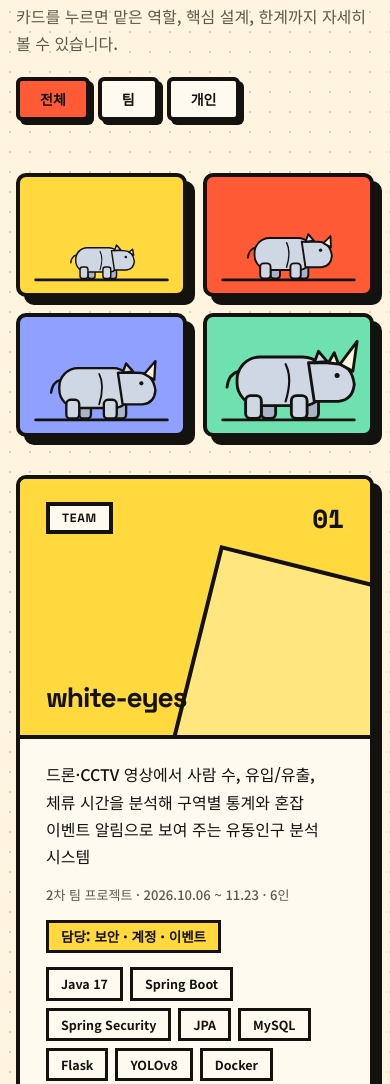
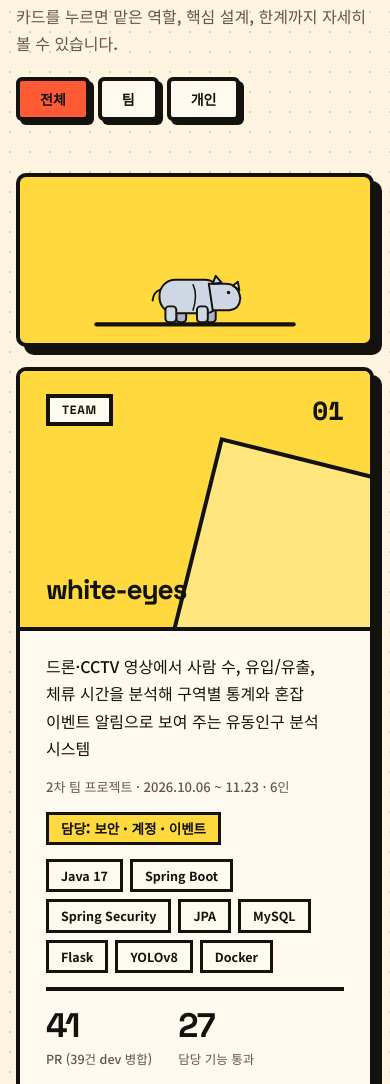
Before and after one commit to ho8566z/yunho-portfolio-2611, a plain HTML site: page index.html in a window 390 px wide. Shown: the part 3438-4522 px from the top of the page. Drawn offline with nearby package versions, Linux system fonts and the light colour scheme; a web font is replaced by a local one.

Commit message:
프로젝트를 코뿔소 성장 단계와 한 줄씩 지그재그로 배치
- 프로젝트마다 코뿔소 칸(새끼~성체 5단계)과 카드를 한 줄로 묶음
- 줄마다 좌우를 번갈아 배치, 필터 시 숨김 줄을 빼고 다시 지그재그
- 모바일은 코뿔소 칸이 카드 위로 쌓임
- 기존 4칸 코뿔소 줄 제거

Co-Authored-By: Claude Sonnet 5.5 <noreply@anthropic.com>

```diff
--- a/index.html
+++ b/index.html
@@ -281,13 +281,7 @@ body.lock{overflow:hidden}
   43%{opacity:0;transform:scale(.4)}46%{opacity:1;transform:scale(1.1)}54%{opacity:0;transform:scale(1.5)}
   67%{opacity:0;transform:scale(.4)}70%{opacity:1;transform:scale(1.5)}84%,100%{opacity:0;transform:scale(2.2)}
 }
-.grow{display:grid;grid-template-columns:repeat(4,1fr);gap:20px;margin:0 0 38px}
-.grow .g{margin:0;padding:10px 10px 6px;border:var(--bd);border-radius:22px;box-shadow:5px 5px 0 var(--ink)}
-.grow .g1{background:var(--c1)}.grow .g2{background:var(--c2)}.grow .g3{background:var(--c3)}.grow .g4{background:var(--c4)}
-.grow svg{display:block;width:100%;height:auto;transition:transform .25s}
-.grow .g:hover svg{transform:translateY(-4px) rotate(-1.5deg)}
-@media (max-width:620px){.grow{grid-template-columns:1fr 1fr;gap:16px}}
-@media (prefers-reduced-motion:reduce){.rh-break *{animation:none!important}.grow svg{transition:none}}
+@media (prefers-reduced-motion:reduce){.rh-break *{animation:none!important}.rcell svg{transition:none}}
 
 /* =====================================================================
    네오브루탈리즘: 4px 검정 테두리 · 번지지 않는 하드 그림자 · 각진 큰 블록
@@ -360,14 +354,6 @@ h2{font-weight:900;letter-spacing:-.05em}
 
 /* 프로젝트: 질서 있는 큰 블록 */
 .proj:nth-child(n){--rot:0deg}
-@media (min-width:981px){
-  .bento{align-items:stretch;gap:36px 32px}
-  .proj:nth-child(n){margin-top:0}
-  .proj:nth-child(1){grid-column:1/span 7}
-  .proj:nth-child(2){grid-column:8/span 5}
-  .proj:nth-child(3){grid-column:1/span 4}
-  .proj:nth-child(4){grid-column:5/span 4}
-  .proj:nth-child(5){grid-column:9/span 4}
 }
 .proj:hover{translate:-5px -5px;box-shadow:13px 13px 0 var(--ink)}
 .cover::after{border-radius:0;transform:rotate(14deg)}
@@ -399,7 +385,6 @@ dialog{border-radius:var(--radius);box-shadow:14px 14px 0 var(--ink)}
 .dgrid .card{box-shadow:6px 6px 0 var(--ink)}
 
 /* 코뿔소 성장 블록 */
-.grow .g{border-radius:var(--radius);box-shadow:8px 8px 0 var(--ink)}
 
 @media (max-width:620px){
   .nav-cta{padding:8px 14px;font-size:14px}
@@ -408,6 +393,24 @@ dialog{border-radius:var(--radius);box-shadow:14px 14px 0 var(--ink)}
   .stat b{font-size:30px;white-space:nowrap}
   .art .sticky{right:-2%;font-size:12.5px;padding:10px 14px}
   .links a{border-radius:6px}
+}
+
+/* 프로젝트: 코뿔소(성장 단계) + 카드를 한 줄로, 줄마다 좌우 지그재그 */
+.bento{display:flex;flex-direction:column;align-items:stretch;gap:48px;padding-bottom:0}
+.prow{display:grid;grid-template-columns:minmax(200px,.34fr) 1fr;gap:40px;align-items:stretch}
+.prow.flip{grid-template-columns:1fr minmax(200px,.34fr)}
+.prow[hidden]{display:none}
+.rcell{grid-row:1;grid-column:1;margin:0;display:flex;align-items:flex-end;padding:14px 14px 22px;background:var(--cv);border:var(--bd);border-radius:var(--radius);box-shadow:var(--hard)}
+.prow.flip .rcell{grid-column:2}
+.rcell svg{display:block;width:100%;height:auto;transition:transform .25s}
+.prow:hover .rcell svg{transform:translateY(-6px)}
+.prow>.proj{grid-row:1;grid-column:2!important;margin-top:0!important}
+.prow.flip>.proj{grid-column:1!important}
+@media (max-width:760px){
+  .prow,.prow.flip{grid-template-columns:1fr;gap:20px}
+  .rcell,.prow.flip .rcell{grid-column:1;padding:8px}
+  .rcell svg{max-height:150px}
+  .prow>.proj,.prow.flip>.proj{grid-column:1!important;grid-row:2}
 }
 </style>
 </head>
@@ -426,6 +429,7 @@ dialog{border-radius:var(--radius);box-shadow:14px 14px 0 var(--ink)}
   <g id="rh-h1" stroke="#14120f" stroke-width="4" stroke-linejoin="round" fill="#fff4df"><path d="M177 54L190 63L187 46Z"/></g>
   <g id="rh-h2" stroke="#14120f" stroke-width="4" stroke-linejoin="round" fill="#fff4df"><path d="M174 53L190 62L189 38Z"/></g>
   <g id="rh-h3" stroke="#14120f" stroke-width="4" stroke-linejoin="round" fill="#fff4df"><path d="M173 52L190 62L192 30Z"/></g>
+  <g id="rh-h35" stroke="#14120f" stroke-width="4" stroke-linejoin="round" fill="#fff4df"><path d="M173 52L190 62L192 30Z"/><path d="M158 50L170 52L165 42Z"/></g>
   <g id="rh-h4" stroke="#14120f" stroke-width="4" stroke-linejoin="round" fill="#fff4df"><path d="M172 52L190 62L196 20Z"/><path d="M156 50L170 52L164 36Z"/></g>
 </defs></svg>
 <a class="skip" href="#main">본문으로 건너뛰기</a>
@@ -537,12 +541,6 @@ dialog{border-radius:var(--radius);box-shadow:14px 14px 0 var(--ink)}
         <button class="chip-btn" data-f="team" aria-pressed="false">팀</button>
         <button class="chip-btn" data-f="solo" aria-pressed="false">개인</button>
       </div>
-    </div>
-    <div class="grow reveal" role="img" aria-label="어린 코뿔소가 점점 자라 성체가 되는 4단계 그림">
-      <figure class="g g1"><svg viewBox="0 0 200 140" aria-hidden="true"><path d="M8 130H192" stroke="#14120f" stroke-width="4" stroke-linecap="round"/><g transform="translate(100 128) scale(.5) translate(-100 -128)"><use href="#rh-body"/><use href="#rh-h1"/></g></svg></figure>
-      <figure class="g g2"><svg viewBox="0 0 200 140" aria-hidden="true"><path d="M8 130H192" stroke="#14120f" stroke-width="4" stroke-linecap="round"/><g transform="translate(100 128) scale(.66) translate(-100 -128)"><use href="#rh-body"/><use href="#rh-h2"/></g></svg></figure>
-      <figure class="g g3"><svg viewBox="0 0 200 140" aria-hidden="true"><path d="M8 130H192" stroke="#14120f" stroke-width="4" stroke-linecap="round"/><g transform="translate(100 128) scale(.82) translate(-100 -128)"><use href="#rh-body"/><use href="#rh-h3"/></g></svg></figure>
-      <figure class="g g4"><svg viewBox="0 0 200 140" aria-hidden="true"><path d="M8 130H192" stroke="#14120f" stroke-width="4" stroke-linecap="round"/><g transform="translate(100 128) scale(1) translate(-100 -128)"><use href="#rh-body"/><use href="#rh-h4"/></g></svg></figure>
     </div>
     <div class="bento" id="bento"></div>
   </div>
@@ -700,8 +698,13 @@ P.forEach(function(p,i){
    '<div class="metrics">'+p.metrics.map(function(m){return"<div><b>"+esc(m[0])+"</b><span>"+esc(m[1])+"</span></div>";}).join("")+'</div>'+
    '<div class="proj-actions"><button class="btn primary stretch" type="button" data-open="'+p.id+'">자세히 보기</button>'+
    p.links.map(function(l){return'<a class="btn" href="'+l[1]+'" target="_blank" rel="noopener" style="position:relative;z-index:1">'+esc(l[0])+'</a>';}).join("")+'</div></div></article>';
-  bento.appendChild(el(h));
+  var st=[[.46,"rh-h1"],[.6,"rh-h2"],[.74,"rh-h3"],[.88,"rh-h35"],[1,"rh-h4"]][i%5];
+  var rh='<figure class="rcell" style="--cv:var(--c'+((i%5)+1)+')" aria-hidden="true"><svg viewBox="0 0 200 140"><path d="M8 130H192" stroke="#14120f" stroke-width="4" stroke-linecap="round"/><g transform="translate(100 128) scale('+st[0]+') translate(-100 -128)"><use href="#rh-body"/><use href="#'+st[1]+'"/></g></svg></figure>';
+  var row=el('<div class="prow">'+rh+h+'</div>');
+  bento.appendChild(row);
 });
+function zig(){var k=0;document.querySelectorAll(".prow").forEach(function(r){if(!r.hidden){r.classList.toggle("flip",k%2===1);k++;}});}
+zig();
 
 var cg=document.getElementById("cases-grid");
 if(cg)CASES.forEach(function(c){
@@ -739,7 +742,8 @@ var fbtns=document.querySelectorAll(".chip-btn");
 fbtns.forEach(function(b){b.addEventListener("click",function(){
   fbtns.forEach(function(x){x.setAttribute("aria-pressed",x===b?"true":"false");});
   var f=b.getAttribute("data-f");
-  document.querySelectorAll(".proj").forEach(function(c){c.hidden=!(f==="all"||c.getAttribute("data-kind")===f);});
+  document.querySelectorAll(".proj").forEach(function(c){c.closest(".prow").hidden=!(f==="all"||c.getAttribute("data-kind")===f);});
+  zig();
 });});
 
 /* ---------- reveal + active nav ---------- */
```
